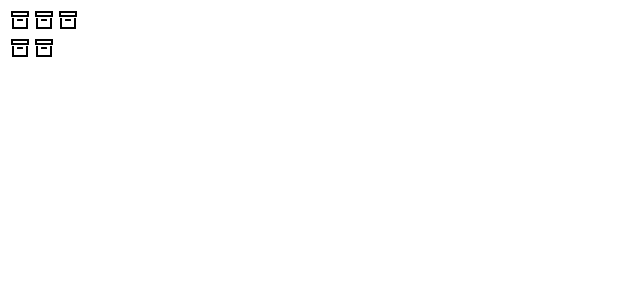
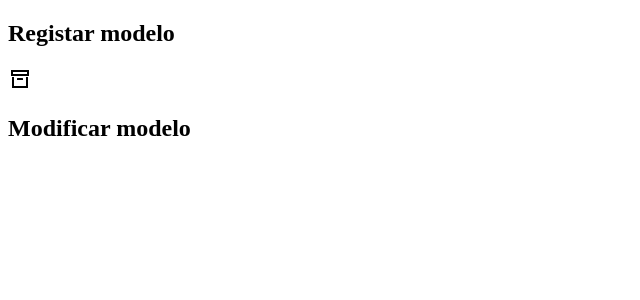
Before and after one commit to nnpqo/Ingenieria-De-Software, a React (Create React App) app in the folder cliente/: page / in a window 1280 px wide. Shown: the top 300 px of the page, without its empty margins (0-640 px from the left). Built offline with nearby package versions, Linux system fonts and the light colour scheme.

Commit message:
props de boton

```diff
--- a/cliente/src/componentes/Boton.js
+++ b/cliente/src/componentes/Boton.js
@@ -1,10 +1,11 @@
 import Icon from "@mdi/react";
 import { mdiArchiveOutline } from "@mdi/js";
 
-export const Boton = () => {
+export const Boton = (props) => {
   return (
     <buttom>
-      <Icon path={mdiArchiveOutline} size={1} />
+        <h2>{props.nombre}</h2>
+        <>{props.ico}</>
     </buttom>
   );
 };
--- a/cliente/src/componentes/Menu.js
+++ b/cliente/src/componentes/Menu.js
@@ -1,11 +1,13 @@
 import { Boton } from "./Boton";
 import { Categoria } from "./Categoria";
+import Icon from "@mdi/react";
+import { mdiArchiveOutline } from "@mdi/js";
 
 export const Menu = () => {
   return (
     <div>
-      <Boton />
-      <Boton />
+      <Boton nombre={"Registar modelo"} ico={<Icon path={mdiArchiveOutline} size={1}/>}/>
+      <Boton nombre={"Modificar modelo"} ico={""}/>
     </div>
   );
 };
```
